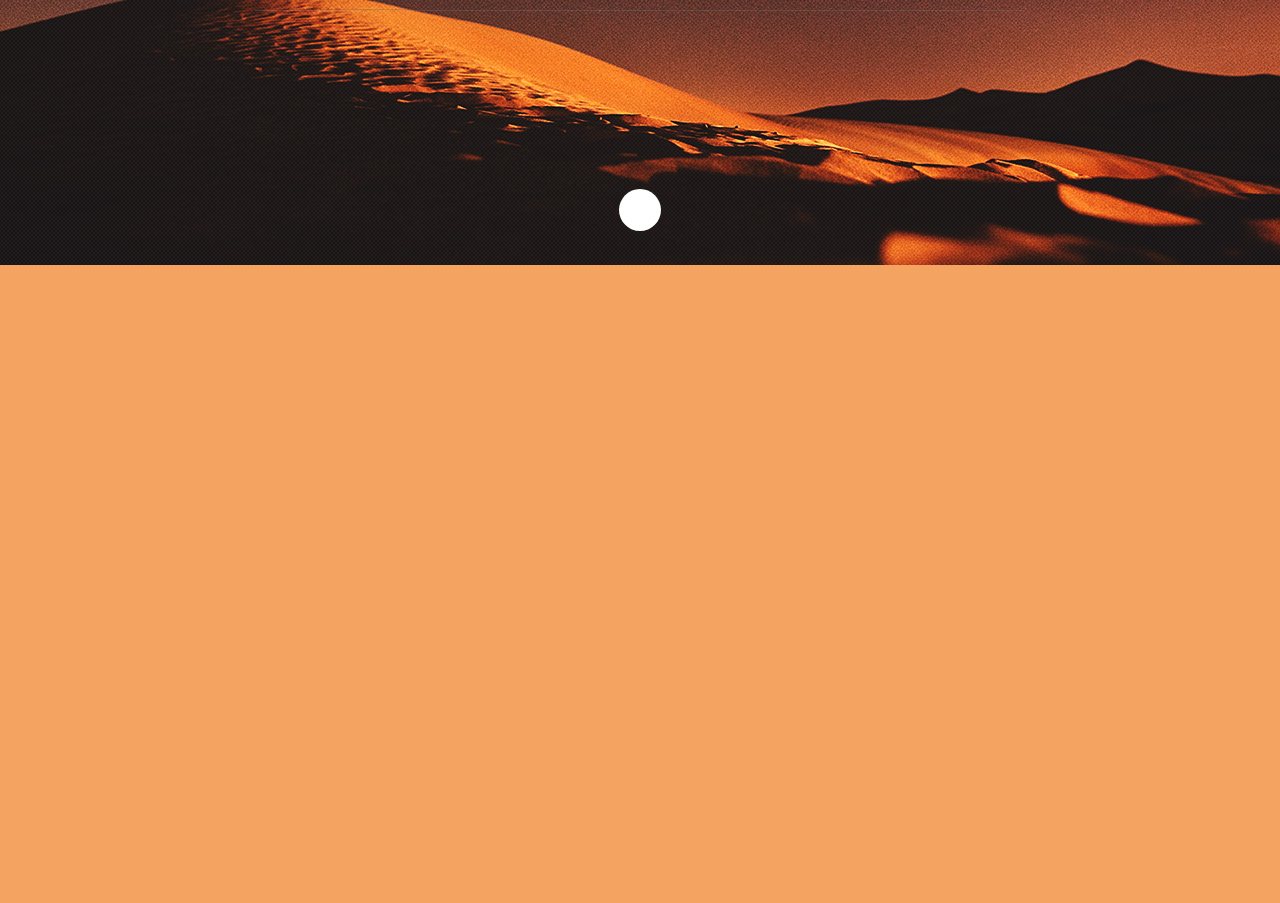
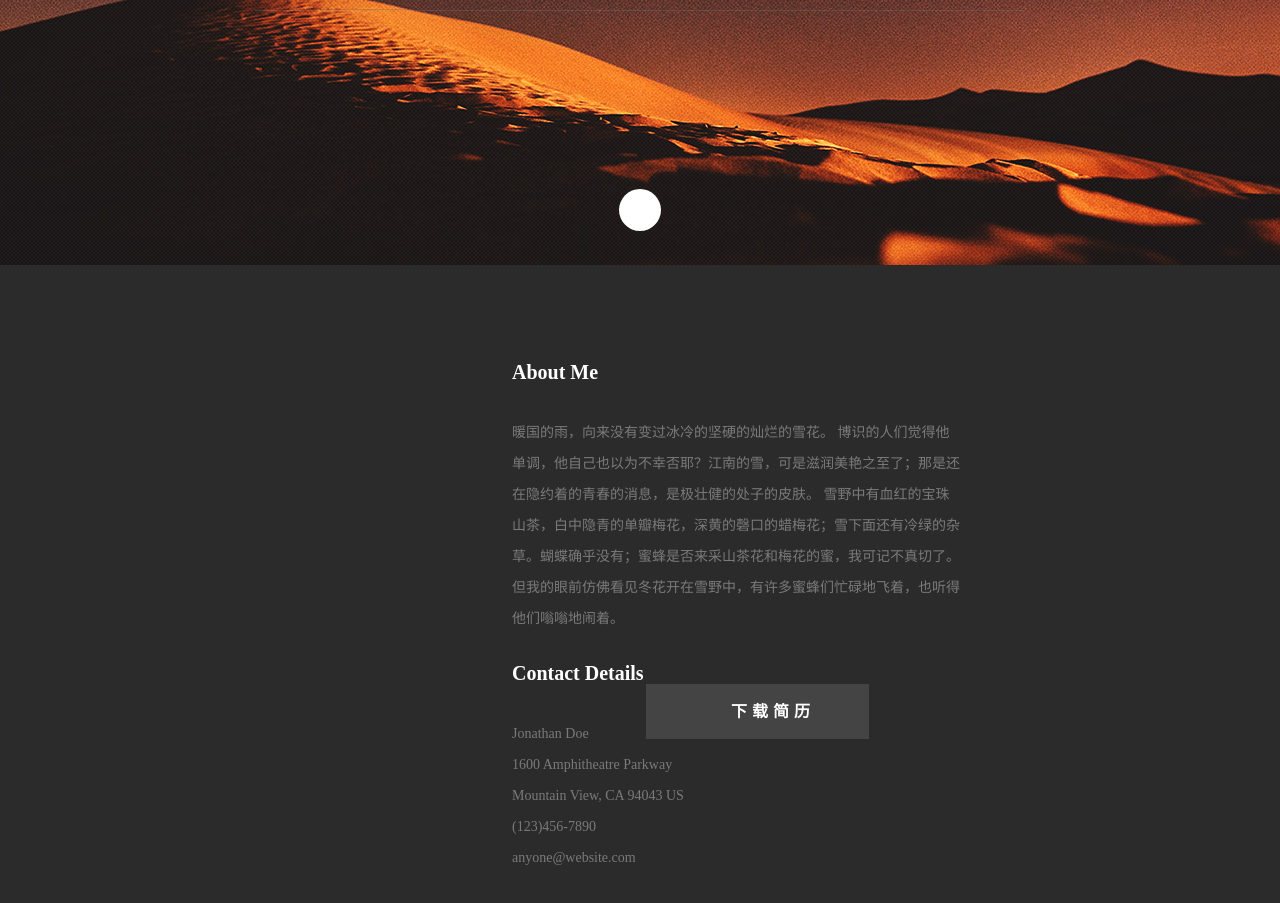
Before and after one commit to lanlanderui/resume, a plain HTML site: page resume2.html in a window 1280 px wide. Shown: the part 535-1438 px from the top of the page. Before the commit the page ends 800 px from the top, so only its background shows below. Drawn offline with Linux system fonts and the light colour scheme.

Commit message:
完成了自我介绍页面

```diff
--- a/resume2.html
+++ b/resume2.html
@@ -5,6 +5,9 @@
     <meta name="viewport" content="width=device-width, initial-scale=1.0">
     <title>resume2</title>
     <style>
+        /* <svg class="icon" aria-hidden="true">
+                    <use xlink:href="#icon-xxx"></use>
+                </svg> */
         * {margin: 0;padding:0;}
         li {
             list-style: none;
@@ -111,10 +114,73 @@
                 /* 2.但是next的父盒子也没有给宽高，所以还是搞一下next */
                 background-color: #fff;
                 margin: 0px auto;
+            }
+            .about {
+                width: 100%;
+                background-color: #2b2b2b;
+                padding: 96px 25%;
+                box-sizing: border-box;
+            }
+            /* 果然是经验不够，应该一开始就弄个大盒子弄好居中控制内容的位置，这样我就不用 挨个调*/
+            .about-img {
+                float: left;
+                width: 30%;
+                font-size: 120px;
+            }
+           .about-me {
+            position: relative;
+            float: left;
+            width: 70%;
+           }
+           .about-me h2 {
+               color: #fff;
+               font-size: 20px;
+               margin-bottom: 33px;
+           }
+           .about-me p,
+           .about-me ul {
+                font-size: 14px;
+                color: #7A7A7A;
+                line-height: 31px;
+           }
+           .about-me p {
+               margin-bottom: 28px;
+           }
+           .about-me .download {
+               position: absolute;
+               bottom: 134px;
+               right: 91px;
+               float: left;
+               height: 55px;
+               width: 223px;
+               color:#fff ;
+               text-align: center;
+               border-radius: 2px;
+           }
+           .about-me .download a {
+               display: inline-block;
+               color: #fff;
+               height: 55px;
+               width: 100%;
+               line-height: 55px;
+               font-size: 16px;
+               font-weight: 600;
+               letter-spacing: 5px;
+               background-color: #444444;
+           }
+           .about-me .download a .icon {
+               margin-right: 2px;
+               font-size: 20px;
+           }
+           .about-me .download a:hover {
+            background-color: #fff;
+            color: #2b2b2b;
+            transition: .5s;
+            /* 应该svg也跟着变颜色的，但是svg好像不能用color来控制 */
+           }
 
-            }
     </style>
-    <script src="//at.alicdn.com/t/font_2215303_c3gijqpnf09.js"></script>
+    <script src="//at.alicdn.com/t/font_2215303_csjt5q1afo5.js"></script>
 </head>
 <body style="background-color:sandybrown;">
     <style type="text/css">
@@ -169,12 +235,43 @@
             </div>
         </div>
         <div class="next">
-            <a href="#">
+            <a href="#about">
                 <svg class="icon" aria-hidden="true">
                     <use xlink:href="#icon-xiangxia"></use>
                 </svg>
             </a>
         </div>
     </header>
+    <section class="about clearfix" id="about">
+        <div class="about-img">
+            <svg class="icon" aria-hidden="true">
+                <use xlink:href="#icon-touxiang"></use>
+            </svg>
+        </div>
+        <div class="about-me">
+            <h2>About Me</h2>
+            <p> 暖国的雨，向来没有变过冰冷的坚硬的灿烂的雪花。
+                博识的人们觉得他单调，他自己也以为不幸否耶？江南的雪，可是滋润美艳之至了；那是还在隐约着的青春的消息，是极壮健的处子的皮肤。
+                雪野中有血红的宝珠山茶，白中隐青的单瓣梅花，深黄的磬口的蜡梅花；雪下面还有冷绿的杂草。蝴蝶确乎没有；蜜蜂是否来采山茶花和梅花的蜜，我可记不真切了。
+                但我的眼前仿佛看见冬花开在雪野中，有许多蜜蜂们忙碌地飞着，也听得他们嗡嗡地闹着。
+            </p>
+            <h2>Contact Details</h2>
+            <ul>
+                <li>Jonathan Doe</li>
+                <li>1600 Amphitheatre Parkway</li>
+                <li>Mountain View, CA 94043 US</li>
+                <li>(123)456-7890</li>
+                <li>anyone@website.com</li>
+            </ul>
+            <div class="download">
+                <a href="#">
+                    <svg class="icon" aria-hidden="true">
+                        <use xlink:href="#icon-xiazai"></use>
+                    </svg>
+                    下载简历
+                </a>
+            </div>
+        </div>
+    </section>
 </body>
 </html>
```
